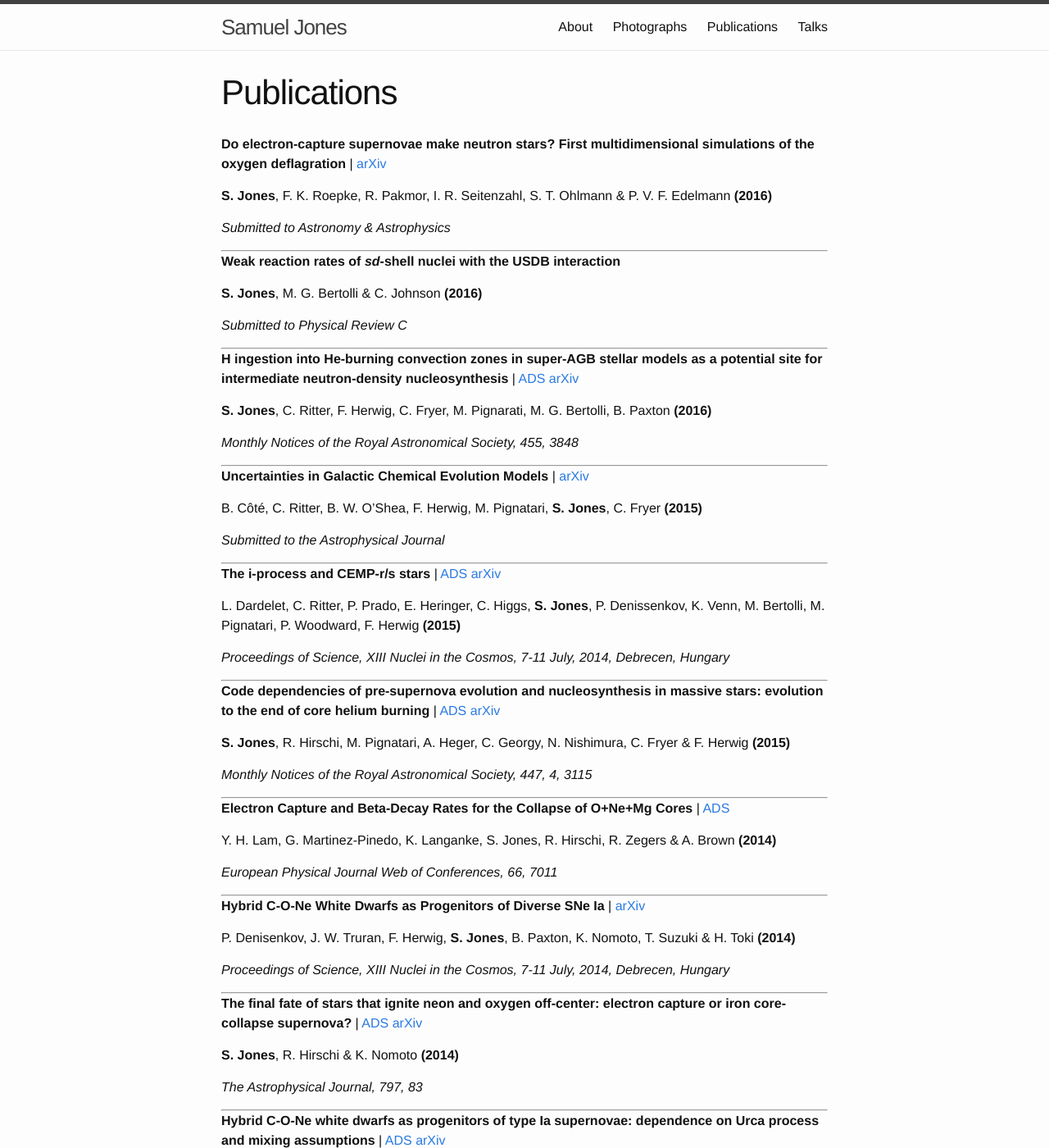
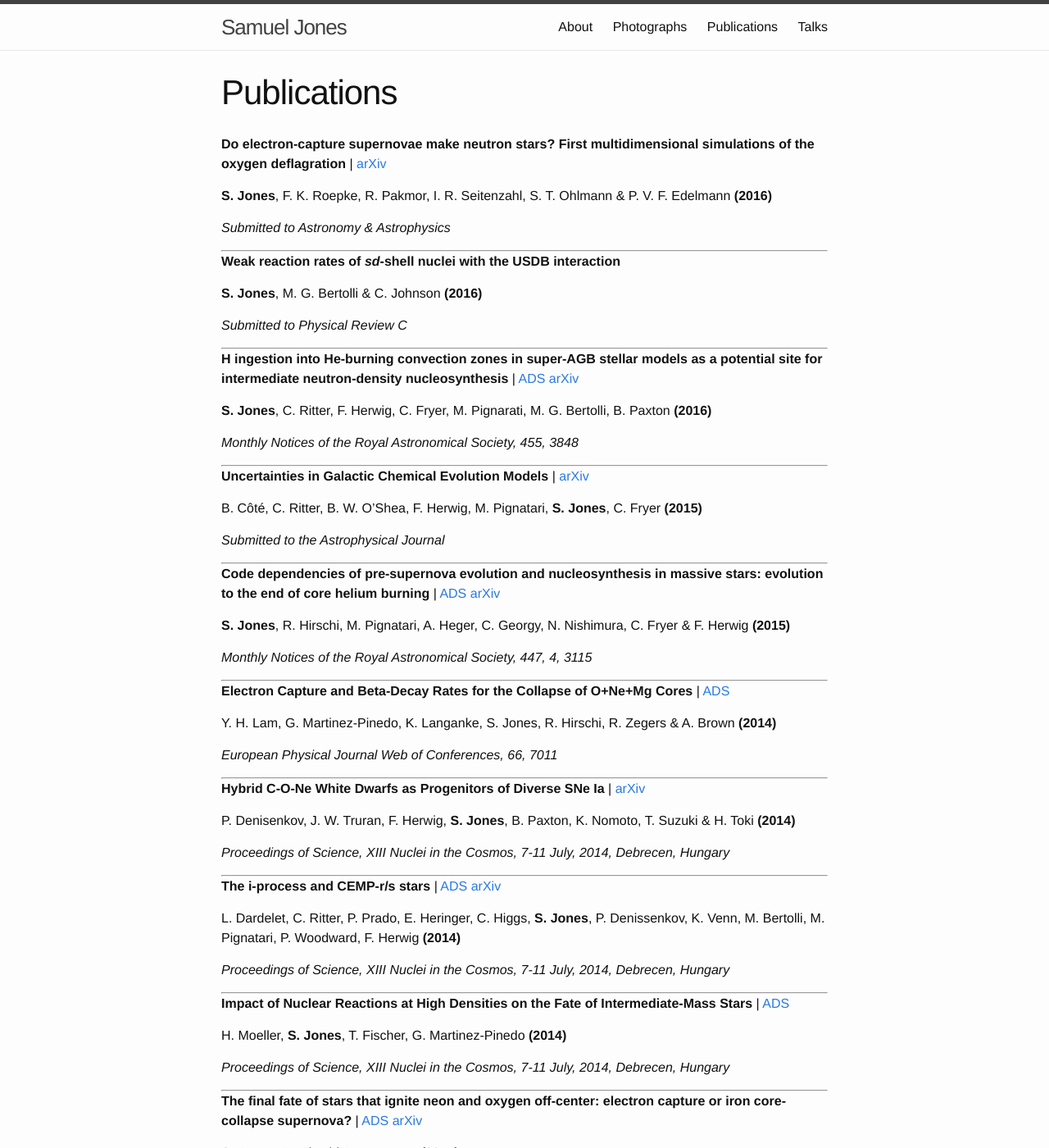
Before and after one commit to swjones/swjones.github.io, a Jekyll site: the page built from publications.md, in a window 1280 px wide and 1400 px high. Shown: the whole window at 82% size. Built offline with Jekyll 4.4.1, drawn with Linux system fonts in a browser that asks for light colours; formulas are drawn with MathJax 3.

Commit message:
NIC 2014 addition
Former-commit-id: 0ca5454a94454713409c99502bb33ba921c1907a

```diff
--- a/publications.md
+++ b/publications.md
@@ -44,19 +44,6 @@ _Submitted to the Astrophysical Journal_
 
 ---
 
-__The i-process and CEMP-r/s stars__
-| [ADS](http://adsabs.harvard.edu/abs/2014nic..confE.145D)
-[arXiv](http://arxiv.org/abs/1505.05500)
-
-
-L\. Dardelet, C. Ritter, P. Prado, E. Heringer, C. Higgs, __S. Jones__,
-P\. Denissenkov, K. Venn, M. Bertolli, M. Pignatari, P. Woodward,
-F\. Herwig __(2015)__
-
-_Proceedings of Science, XIII Nuclei in the Cosmos, 7-11 July, 2014, Debrecen, Hungary_
-
----
-
 __Code dependencies of pre-supernova evolution and nucleosynthesis in massive stars:
 evolution to the end of core helium burning__
 | [ADS](http://adsabs.harvard.edu/abs/2015MNRAS.447.3115J)
@@ -86,6 +73,31 @@ P\. Denisenkov, J. W. Truran, F. Herwig, __S. Jones__, B. Paxton, K. Nomoto, T.
 Suzuki & H. Toki __(2014)__
 
 _Proceedings of Science, XIII Nuclei in the Cosmos, 7-11 July, 2014, Debrecen, Hungary_
+
+---
+
+__The i-process and CEMP-r/s stars__
+| [ADS](http://adsabs.harvard.edu/abs/2014nic..confE.145D)
+[arXiv](http://arxiv.org/abs/1505.05500)
+
+
+L\. Dardelet, C. Ritter, P. Prado, E. Heringer, C. Higgs, __S. Jones__,
+P\. Denissenkov, K. Venn, M. Bertolli, M. Pignatari, P. Woodward,
+F\. Herwig __(2014)__
+
+_Proceedings of Science, XIII Nuclei in the Cosmos, 7-11 July, 2014, Debrecen, Hungary_
+
+---
+
+__Impact of Nuclear Reactions at High Densities on the Fate of
+Intermediate-Mass Stars__
+| [ADS](http://adsabs.harvard.edu/abs/2014nic..confE.125M)
+
+
+H. Moeller, __S. Jones__, T. Fischer, G. Martinez-Pinedo __(2014)__
+
+_Proceedings of Science, XIII Nuclei in the Cosmos, 7-11 July, 2014, Debrecen,
+Hungary_
 
 ---
 
```
